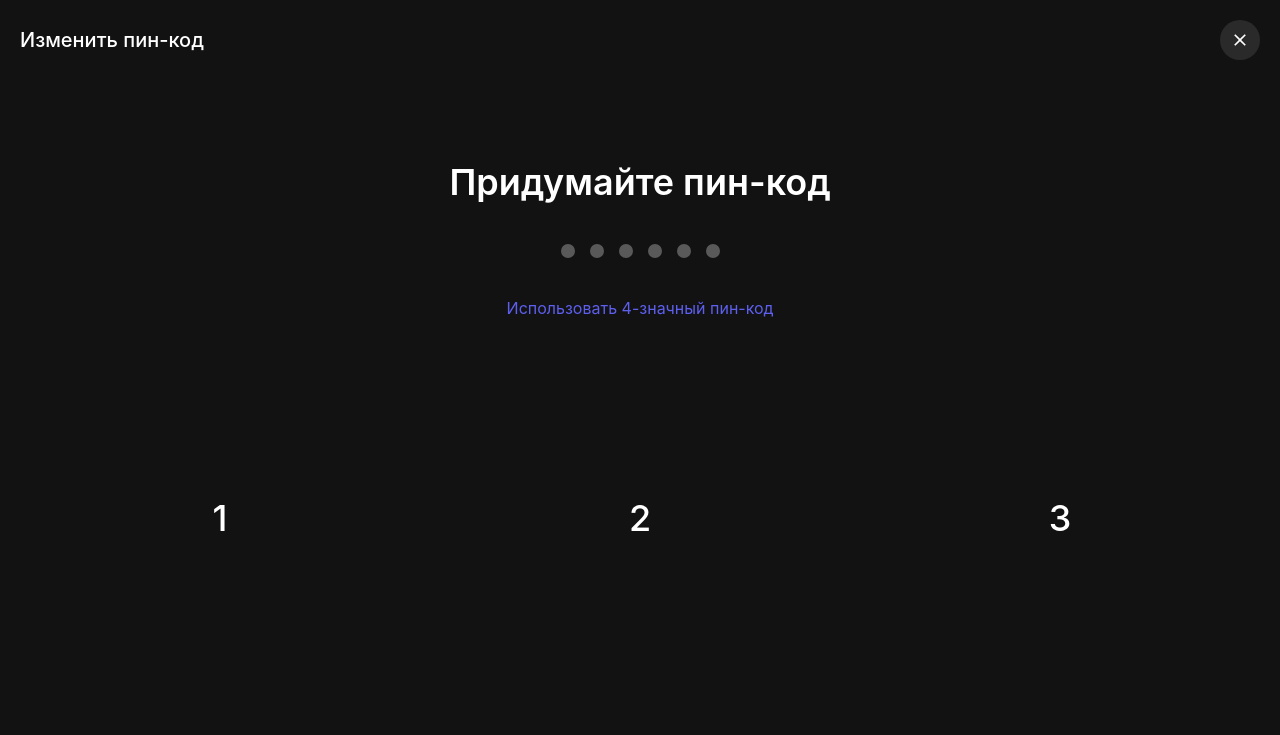
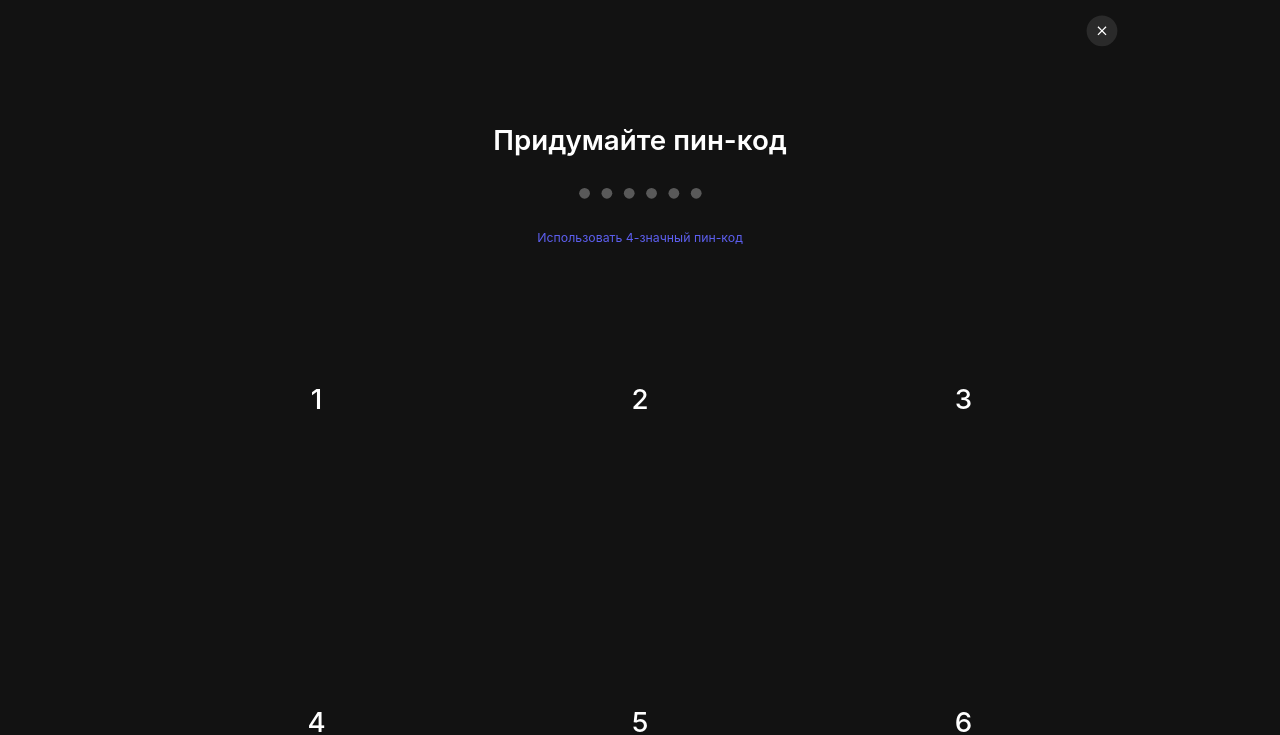
Before and after one commit to Heronwaterwow/wexrctfygui, a plain HTML site: page index2.html in a window 1280 px wide. Shown: the top 735 px of the page. Drawn offline with Linux system fonts and the light colour scheme.

Commit message:
Update index2.html

```diff
--- a/index2.html
+++ b/index2.html
@@ -19,16 +19,20 @@
             display: flex;
             flex-direction: column;
             overflow: hidden;
+            /* Scale everything down by applying a transform to the body */
+            transform: scale(0.77);
+            transform-origin: top center;
         }
 
         .container {
             max-width: 100%;
-            width: 100%;
-            height: 100%;
+            width: 130%; /* Compensate for the scale down to maintain proper width */
+            height: 130%; /* Compensate for the scale down to maintain proper height */
             display: flex;
             flex-direction: column;
             padding: 20px;
             position: relative;
+            margin: 0 auto; /* Center the container */
         }
 
         .header {
@@ -175,12 +179,27 @@
             font-size: 18px;
             font-weight: 500;
         }
+
+        /* Media query to handle different screen sizes */
+        @media (max-height: 700px) {
+            .pin-section {
+                margin-top: 30px;
+            }
+
+            .pin-title {
+                margin-bottom: 30px;
+            }
+
+            .keypad {
+                grid-gap: 15px;
+            }
+        }
     </style>
 </head>
 <body>
     <div class="container">
         <div class="header">
-            <div class="title">Изменить пин-код</div>
+            <div class="title"></div>
             <div class="close-btn" id="closeBtn">
                 <svg viewBox="0 0 24 24">
                     <path d="M19 6.41L17.59 5 12 10.59 6.41 5 5 6.41 10.59 12 5 17.59 6.41 19 12 13.41 17.59 19 19 17.59 13.41 12z"/>
```
